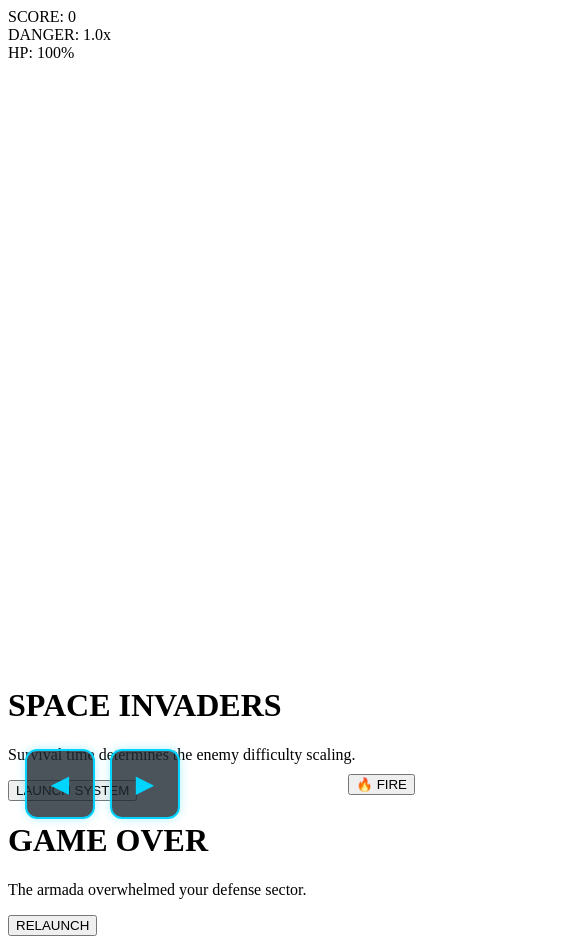
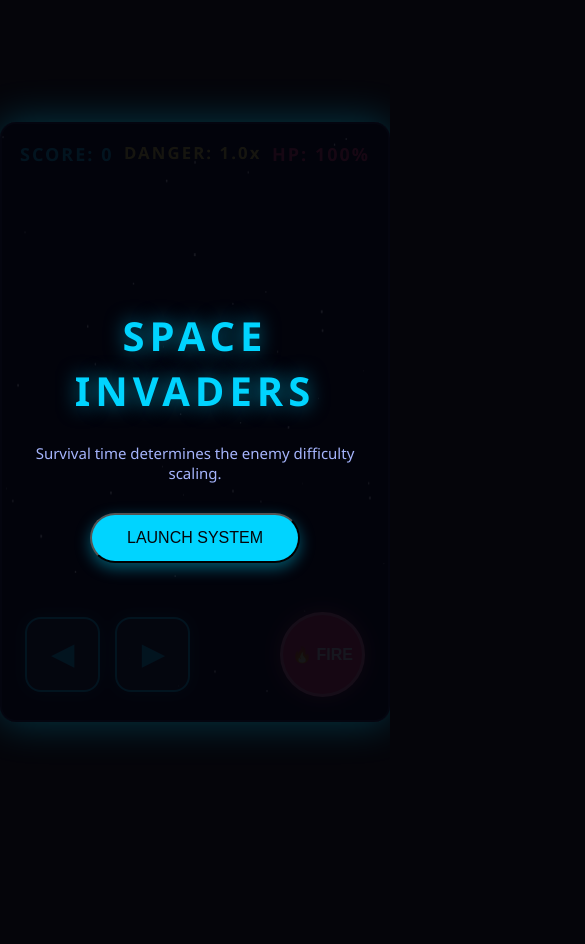
Before and after one commit to tokumei4/space-arcades, a plain HTML site: page index.html in a window 390 px wide. Shown: the top 944 px of the page, 585 px wide, since content can reach past the window. After the commit the page ends 844 px from the top, so only its background shows below. Drawn offline with Linux system fonts and the light colour scheme.

Commit message:
Enhance styles for game UI and mobile controls

```diff
--- a/style.css
+++ b/style.css
@@ -1,3 +1,61 @@
+* {
+    box-sizing: border-box;
+    user-select: none;
+    -webkit-user-select: none;
+}
+
+body {
+    background-color: #05050a;
+    color: #fff;
+    font-family: 'Segoe UI', Roboto, Arial, sans-serif;
+    display: flex;
+    justify-content: center;
+    align-items: center;
+    height: 100vh;
+    margin: 0;
+    overflow: hidden;
+}
+
+.game-container {
+    position: relative;
+    box-shadow: 0 0 40px rgba(0, 212, 255, 0.25);
+    border-radius: 16px;
+    overflow: hidden;
+    width: 100%;
+    max-width: 600px;
+    height: 100%;
+    max-height: 600px;
+}
+
+.ui-panel {
+    position: absolute;
+    top: 0;
+    left: 0;
+    width: 100%;
+    padding: 20px;
+    display: flex;
+    justify-content: space-between;
+    font-weight: bold;
+    font-size: 18px;
+    letter-spacing: 2px;
+    text-shadow: 0 0 8px rgba(0, 0, 0, 0.8);
+    pointer-events: none;
+    z-index: 5;
+}
+
+.score-box { color: #00d4ff; }
+.mode-box { color: #ffeb3b; font-size: 16px; animation: pulse 1.5s infinite; }
+.health-box { color: #ff3366; }
+
+canvas {
+    background-color: #010103;
+    display: block;
+    border: 2px solid #1a2238;
+    border-radius: 16px;
+    width: 100%;
+    height: 100%;
+}
+
 /* Touch Action controller layout system */
 .controls-overlay {
     position: absolute;
@@ -6,9 +64,9 @@
     width: 100%;
     padding: 0 25px;
     display: flex;
-    justify-content: space-between; /* Puts arrows on left, fire on right */
+    justify-content: space-between;
     align-items: center;
-    pointer-events: none; /* Let background elements read user clicks */
+    pointer-events: none;
     z-index: 6;
 }
 
@@ -18,23 +76,101 @@
     pointer-events: auto;
 }
 
+#mobileLeftBtn, #mobileRightBtn, #mobileFireBtn {
+    pointer-events: auto;
+    border: none;
+    font-weight: bold;
+    cursor: pointer;
+    transition: transform 0.1s, background-color 0.2s;
+}
+
 #mobileLeftBtn, #mobileRightBtn {
     background-color: rgba(31, 40, 51, 0.8);
     color: #00d4ff;
-    width: 70px;
-    height: 70px;
-    border-radius: 12px;
-    font-size: 24px;
+    width: 75px;
+    height: 75px;
+    border-radius: 16px;
+    font-size: 28px;
     border: 2px solid #00d4ff;
-    box-shadow: 0 0 10px rgba(0, 212, 255, 0.3);
+    box-shadow: 0 0 15px rgba(0, 212, 255, 0.3);
 }
 
 #mobileLeftBtn:active, #mobileRightBtn:active {
     background-color: #00d4ff;
     color: #020208;
+    transform: scale(0.9);
 }
 
-/* Keeps your fire button active and clickable */
 #mobileFireBtn {
-    pointer-events: auto;
+    background-color: #ff3366;
+    color: white;
+    width: 85px;
+    height: 85px;
+    border-radius: 50%;
+    font-size: 16px;
+    border: 3px solid rgba(255,255,255,0.4);
+    box-shadow: 0 0 20px rgba(255, 51, 102, 0.6);
 }
+
+#mobileFireBtn:active {
+    background-color: #b3103b;
+    transform: scale(0.9);
+}
+
+.overlay {
+    position: absolute;
+    top: 0;
+    left: 0;
+    width: 100%;
+    height: 100%;
+    background-color: rgba(3, 4, 12, 0.92);
+    display: flex;
+    flex-direction: column;
+    justify-content: center;
+    align-items: center;
+    z-index: 10;
+}
+
+.overlay h1 {
+    font-size: 40px;
+    color: #00d4ff;
+    margin-bottom: 10px;
+    letter-spacing: 5px;
+    text-shadow: 0 0 20px rgba(0, 212, 255, 0.6);
+    text-align: center;
+}
+
+.overlay p {
+    color: #a5b4fc;
+    margin-bottom: 30px;
+    font-size: 15px;
+    text-align: center;
+    padding: 0 20px;
+}
+
+#gameOverScreen h1 {
+    color: #ff3366;
+    text-shadow: 0 0 20px rgba(255, 51, 102, 0.6);
+}
+
+.hidden { display: none !important; }
+
+#startBtn, #restartBtn {
+    background-color: #00d4ff;
+    color: #05050a;
+    padding: 14px 35px;
+    font-size: 16px;
+    border-radius: 30px;
+    box-shadow: 0 5px 15px rgba(0, 212, 255, 0.4);
+}
+
+#startBtn:hover, #restartBtn:hover {
+    background-color: #00b4ff;
+    transform: scale(1.05);
+}
+
+@keyframes pulse {
+    0% { opacity: 0.8; }
+    50% { opacity: 1; transform: scale(1.05); }
+    100% { opacity: 0.8; }
+}
```
